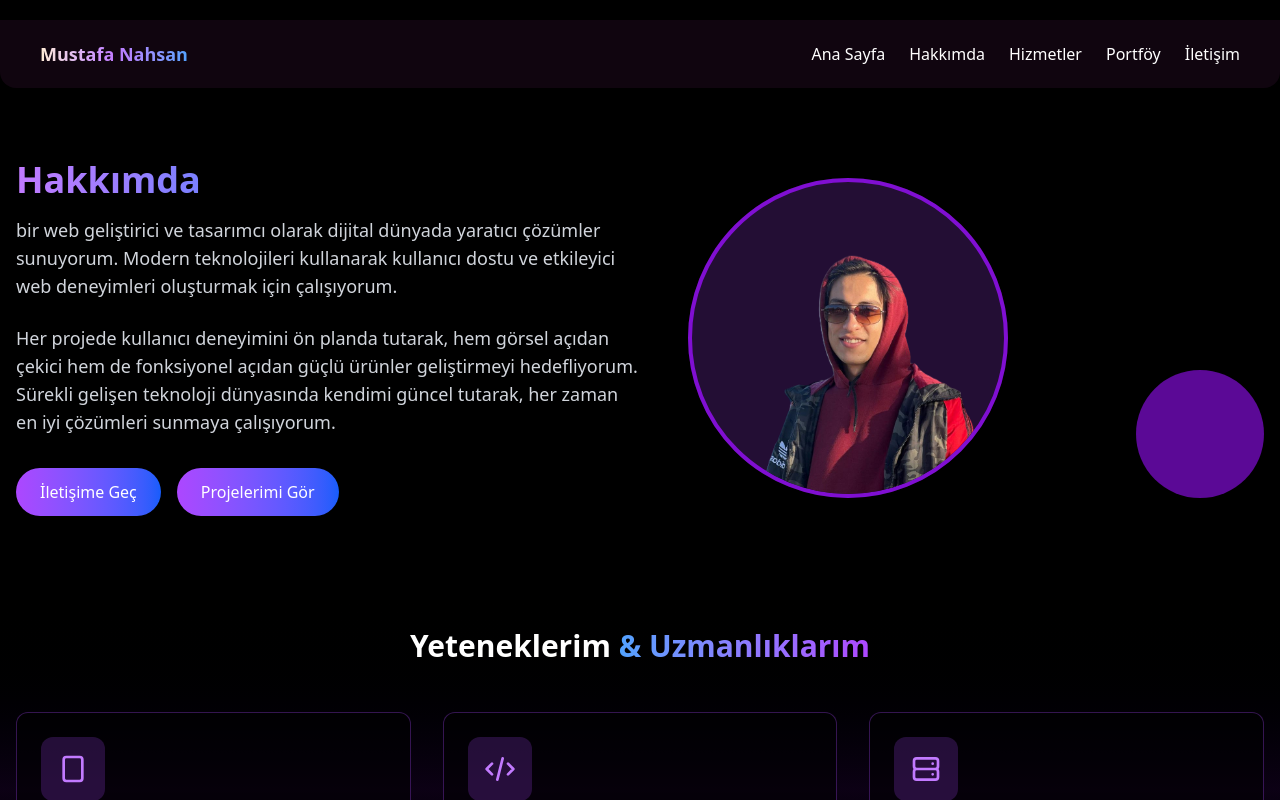
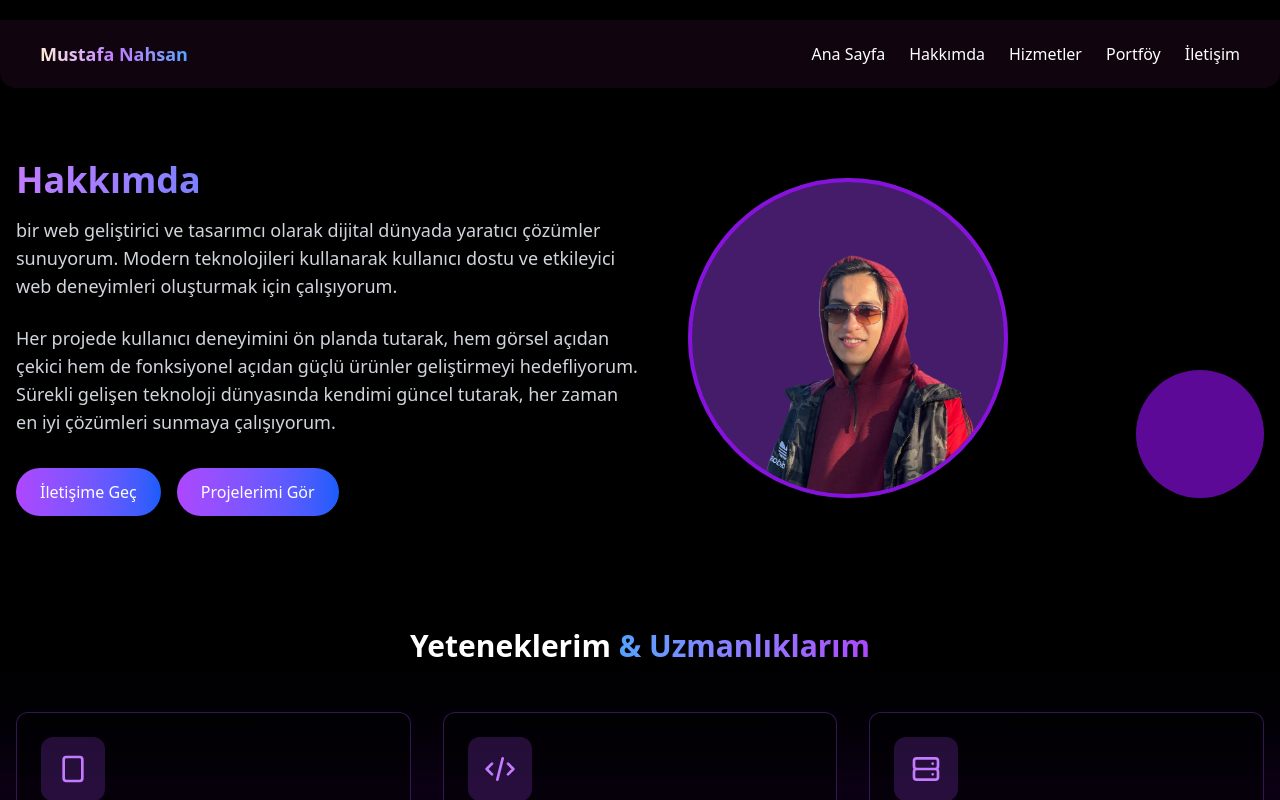
Before and after one commit to mustafaf8/Personal-portfolio, a React (Vite) app: page /about in a window 1280 px wide. Shown: the top 800 px of the page. Built offline with nearby package versions, Linux system fonts and the light colour scheme.

Commit message:
5th commit

```diff
--- a/src/pages/About.jsx
+++ b/src/pages/About.jsx
@@ -40,7 +40,7 @@ const About = () => {
             </div>
             <div className="md:w-1/2 md:pl-12">
               <div className="relative">
-                <div className="bg-purple-500/20 w-64 h-64 md:w-80 md:h-80 rounded-full absolute top-0 left-0"></div>
+                <div className="bg-purple-500/40 w-64 h-64 md:w-80 md:h-80 rounded-full absolute top-0 left-0"></div>
                 <img
                   src="src/assets/img/potfoypic.png"
                   alt="Mustafa Nahsan"
```
